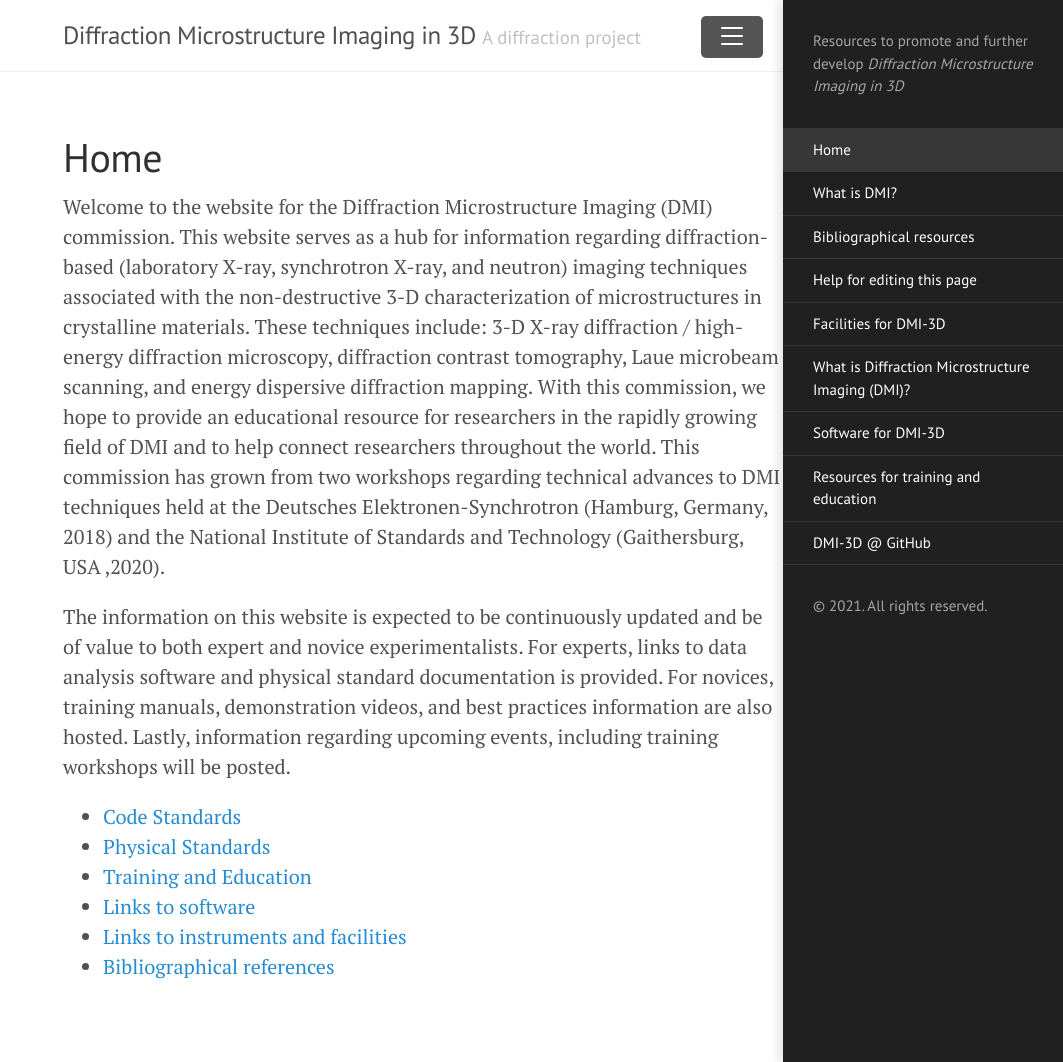
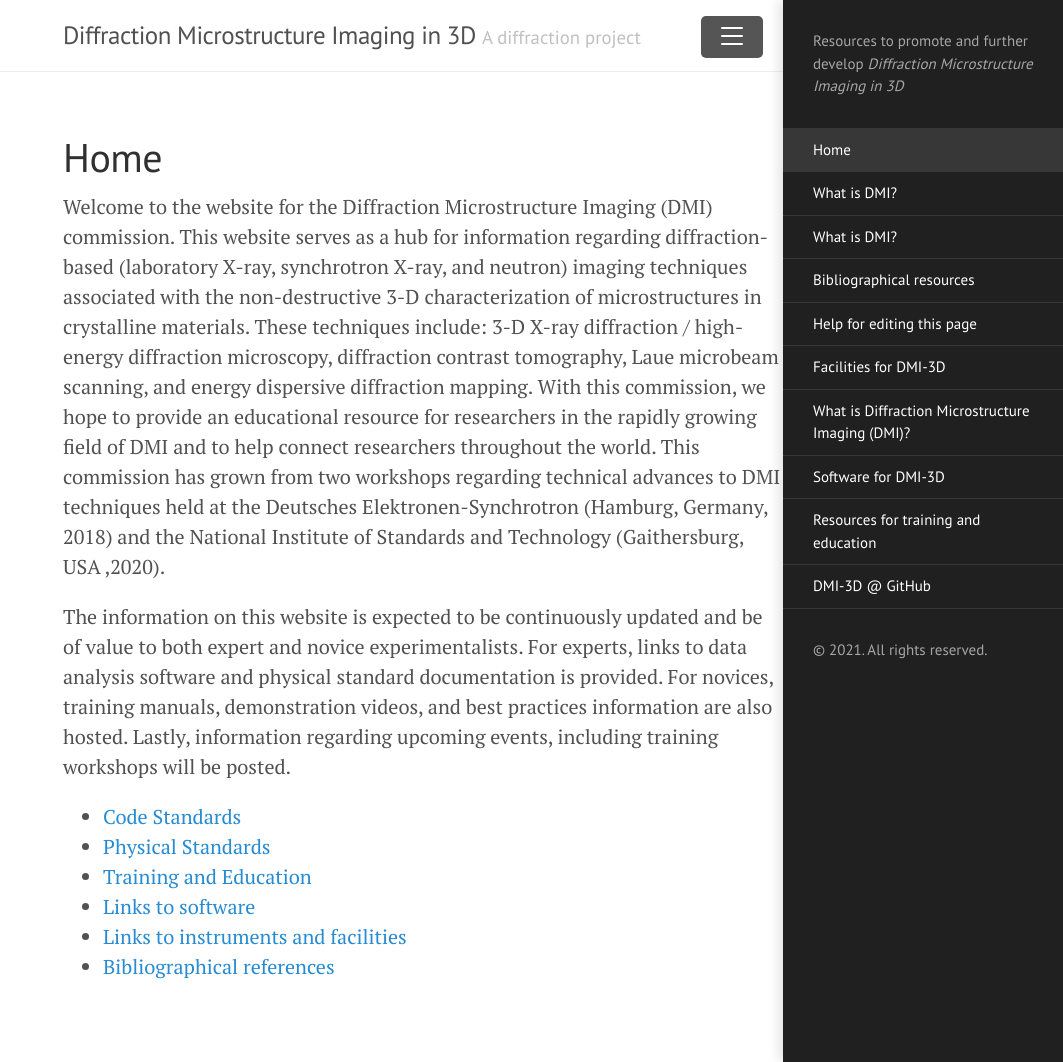
Before and after one commit to dmi-3D/dmi-3D.github.io, a Jekyll site: the page built from index.md, in a window 1280 px wide and 1062 px high. Shown: the whole window, without its empty margins (217-1280 px from the left). Built offline with Jekyll 4.4.1, drawn with Linux system fonts in a browser that asks for light colours.

Commit message:
Update sidebar.html

```diff
--- a/_includes/sidebar.html
+++ b/_includes/sidebar.html
@@ -10,6 +10,8 @@
 
   <nav class="sidebar-nav">
     <a class="sidebar-nav-item{% if page.title == 'Home' %} active{% endif %}" href="{{ '/' | absolute_url }}">Home</a>
+
+    <a class="sidebar-nav-item{% if page.title == 'What is Diffraction Microstructure Imaging (DMI)?' %} active{% endif %}" href="{{ '/intro' | absolute_url }}">What is DMI?</a>
 
     <a class="sidebar-nav-item" href="{{ '/intro' | absolute_url }}">What is DMI?</a>
 
```
